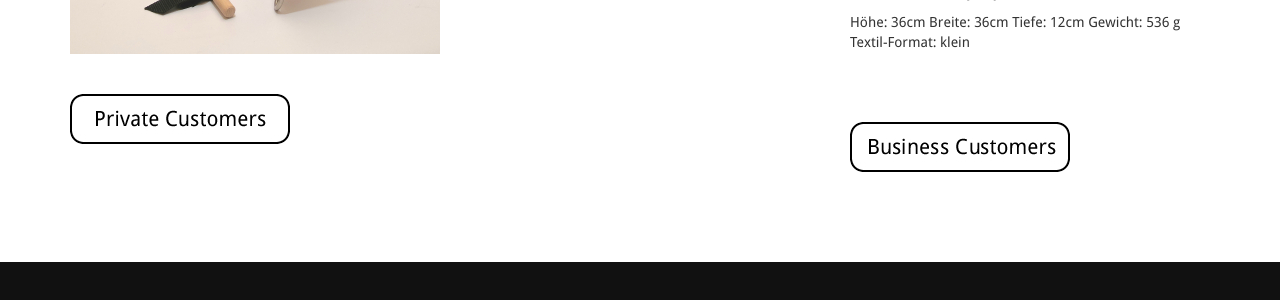
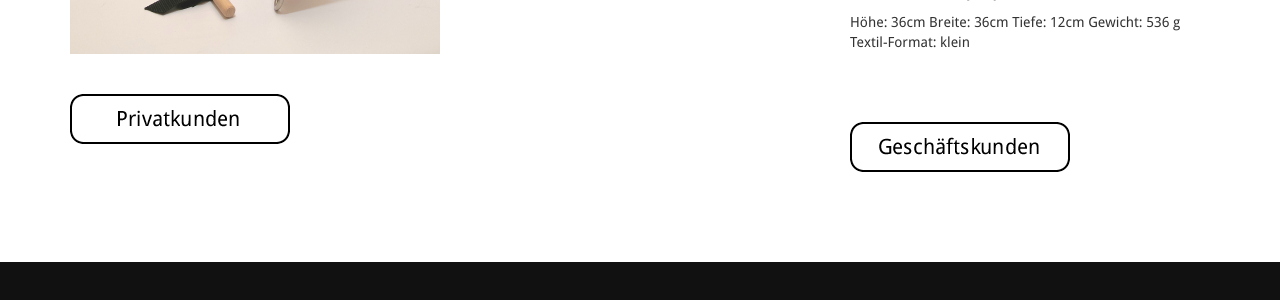
Before and after one commit to bodokaiser/hangload.com, a Jekyll site: the page built from de/webshop/index.html, in a window 1280 px wide. Shown: the part 394-694 px from the top of the page. Built offline with Jekyll 4.4.1, drawn with Linux system fonts in a browser that asks for light colours; nearby versions of some CDN libraries; library files that are not in the unit come from our copies; Markdown is read by kramdown in place of the engine named in the settings.

Commit message:
Update index.html

```diff
--- a/de/webshop/index.html
+++ b/de/webshop/index.html
@@ -167,7 +167,7 @@ src="/images/pictures/20151123_213321_HDR.jpg" />
 <br>
 <br>
 	<a href="order">
-	<img src="../../images/pictures/button-private.jpg" alt="Private Customers" />
+	<img src="../../images/pictures/button-privateDE.jpg" alt="Privatkunden" />
 	</a>
 </div>
 </div>
@@ -198,7 +198,7 @@ Textil-Format: klein
 <br />
 <br />
 	<a href="../promotions/">
-	<img src="../../images/pictures/button-business.jpg" alt="Business Customers" />
+	<img src="../../images/pictures/button-businessDE.jpg" alt="Geschäftskunden" />
 	</a>
 </div>
 </div>
```
